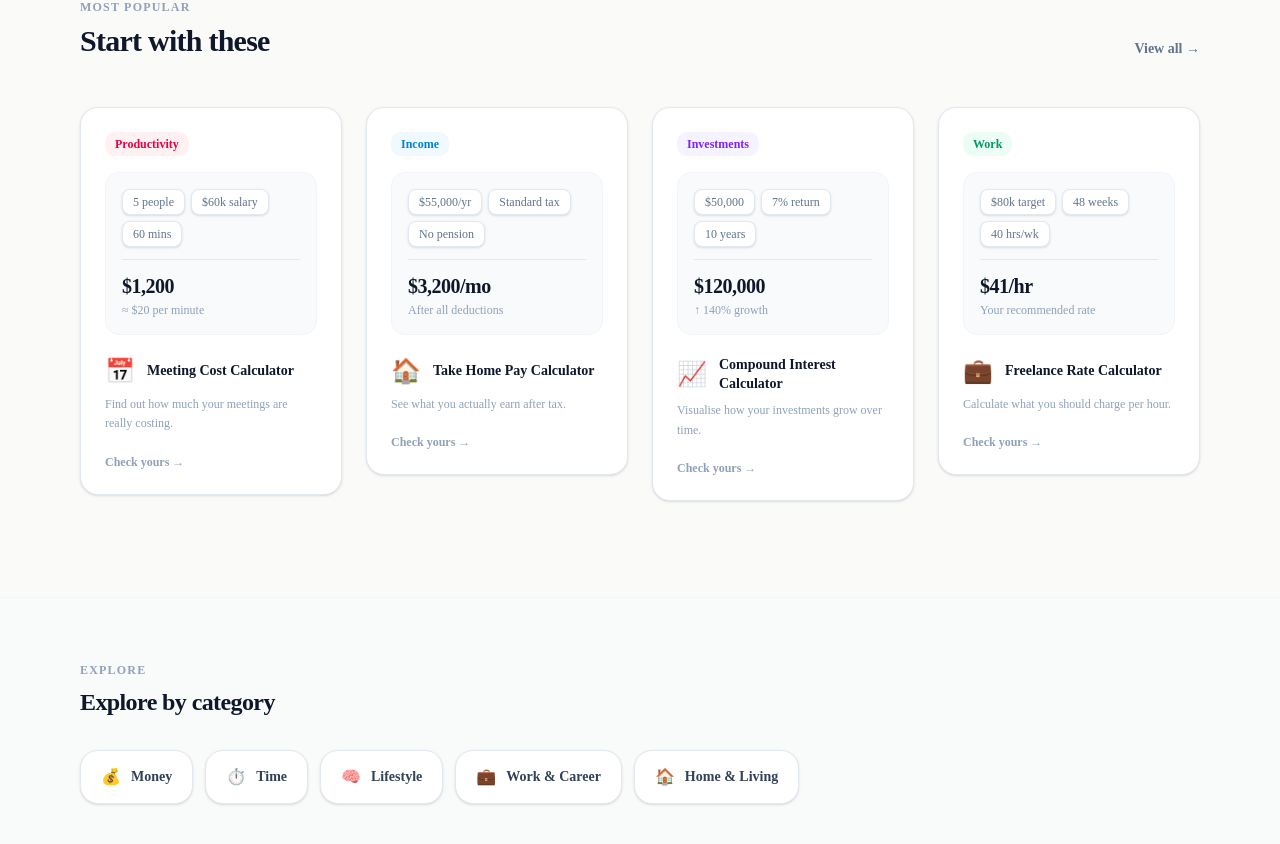
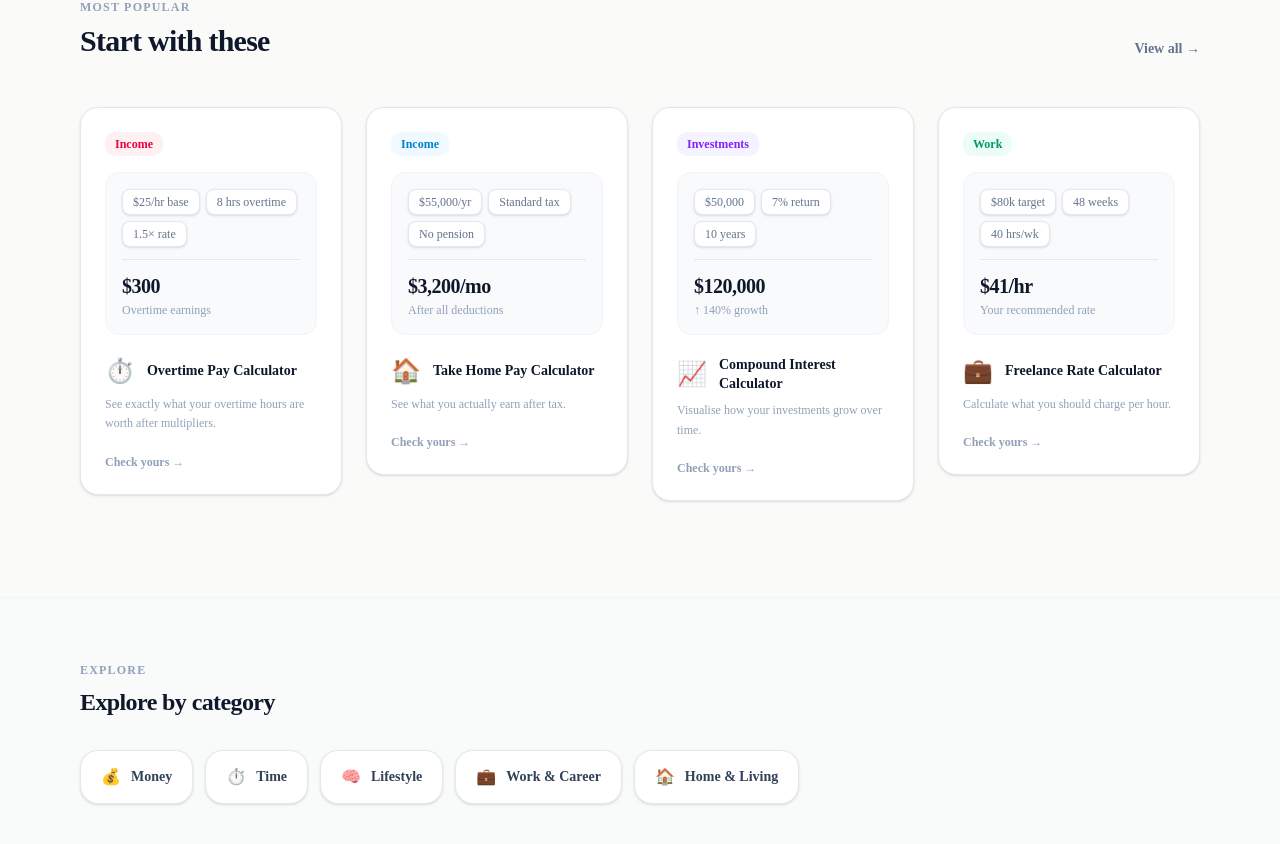
Before and after one commit to velociOS/worthulator6, a Next.js app: page / in a window 1280 px wide. Shown: the part 1040-1884 px from the top of the page. Built offline with nearby package versions, Linux system fonts and the light colour scheme.

Commit message:
Remove meeting-cost-calculator stub, update sitemap with all UK pages, fix homepage featured tool

```diff
--- a/app/page.tsx
+++ b/app/page.tsx
@@ -16,16 +16,16 @@ const fadeUp = {
 
 const featuredTools = [
   {
-    emoji: "📅",
-    title: "Meeting Cost Calculator",
-    desc: "Find out how much your meetings are really costing.",
-    href: "/tools/meeting-cost-calculator",
-    tag: "Productivity",
+    emoji: "⏱️",
+    title: "Overtime Pay Calculator",
+    desc: "See exactly what your overtime hours are worth after multipliers.",
+    href: "/tools/overtime-pay-calculator",
+    tag: "Income",
     tagColor: "bg-rose-50 text-rose-600",
     preview: {
-      inputs: ["5 people", "$60k salary", "60 mins"],
-      result: "$1,200",
-      resultSub: "≈ $20 per minute",
+      inputs: ["$25/hr base", "8 hrs overtime", "1.5× rate"],
+      result: "$300",
+      resultSub: "Overtime earnings",
     },
   },
   {
--- a/app/sitemap.ts
+++ b/app/sitemap.ts
@@ -32,8 +32,12 @@ export default function sitemap(): MetadataRoute.Sitemap {
       priority: 0.8,
     }));
 
-  // UK counterparts for tools that have an href-based US page
+  // UK counterparts — not in tools.ts (reachable via region toggle only)
   const ukToolPages: MetadataRoute.Sitemap = [
+    { url: `${BASE_URL}/tools/hourly-to-salary-calculator-uk`,                                  lastModified: now, changeFrequency: "monthly" as const, priority: 0.8 },
+    { url: `${BASE_URL}/tools/overtime-pay-calculator-uk`,                                      lastModified: now, changeFrequency: "monthly" as const, priority: 0.8 },
+    { url: `${BASE_URL}/tools/take-home-pay-calculator-uk`,                                     lastModified: now, changeFrequency: "monthly" as const, priority: 0.8 },
+    { url: `${BASE_URL}/tools/personal-injury-calculator-uk`,                                   lastModified: now, changeFrequency: "monthly" as const, priority: 0.7 },
     { url: `${BASE_URL}/construction-calculators/concrete-calculator-uk`,                       lastModified: now, changeFrequency: "monthly" as const, priority: 0.8 },
     { url: `${BASE_URL}/construction-calculators/concrete/concrete-bag-calculator-uk`,          lastModified: now, changeFrequency: "monthly" as const, priority: 0.8 },
     { url: `${BASE_URL}/construction-calculators/concrete/concrete-block-calculator-uk`,        lastModified: now, changeFrequency: "monthly" as const, priority: 0.8 },
--- a/app/tools/meeting-cost-calculator/page.tsx
+++ /dev/null
@@ -1,13 +0,0 @@
-import type { Metadata } from "next";
-
-export const metadata: Metadata = {
-  title: "Meeting Cost Calculator | Worthulator",
-  description:
-    "Calculate the true cost of your meetings instantly. See how much time and money team meetings are really consuming — free tool, no sign-up.",
-  alternates: { canonical: "https://worthulator.com/tools/meeting-cost-calculator" },
-  robots: { index: true, follow: true },
-};
-
-export default function Page() {
-  return <div>Coming soon</div>;
-}
```
